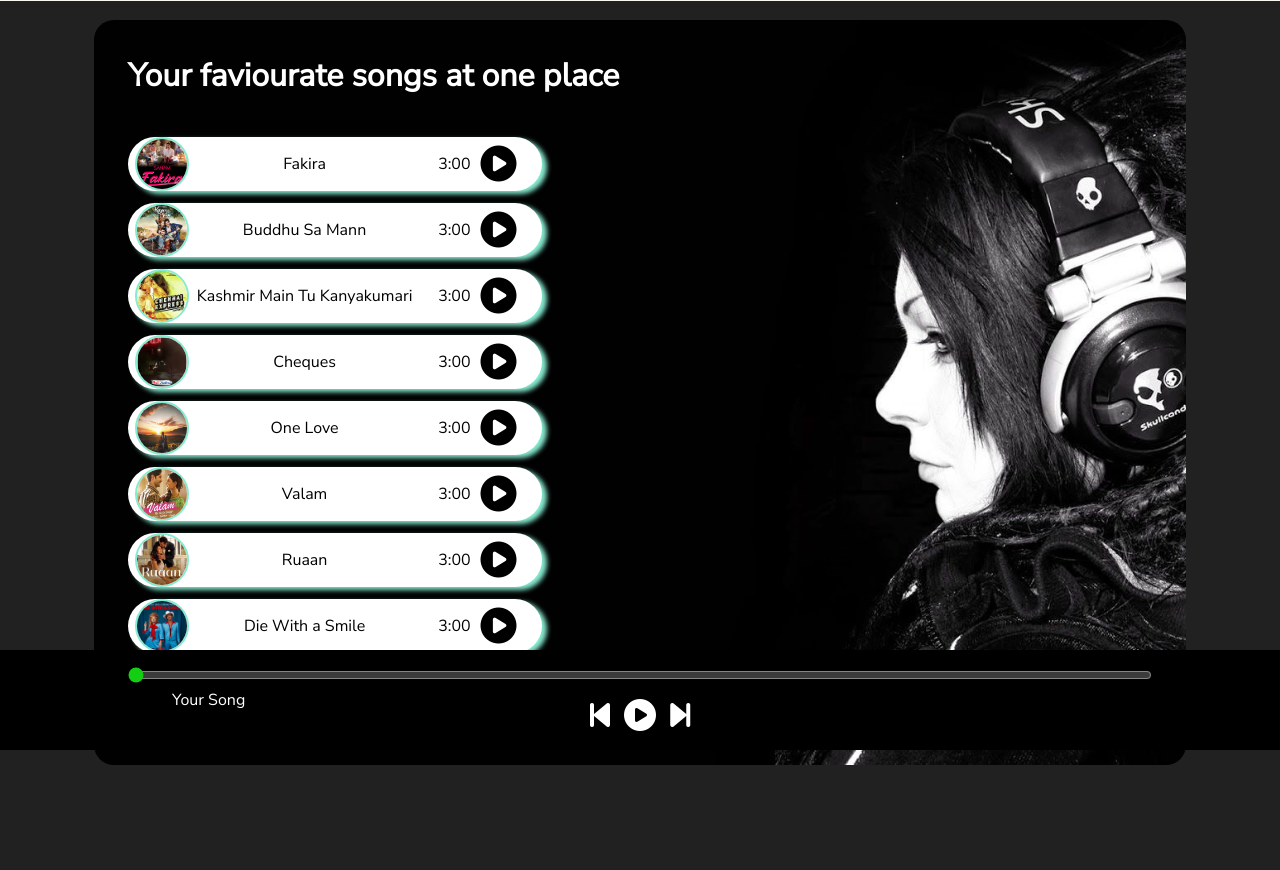
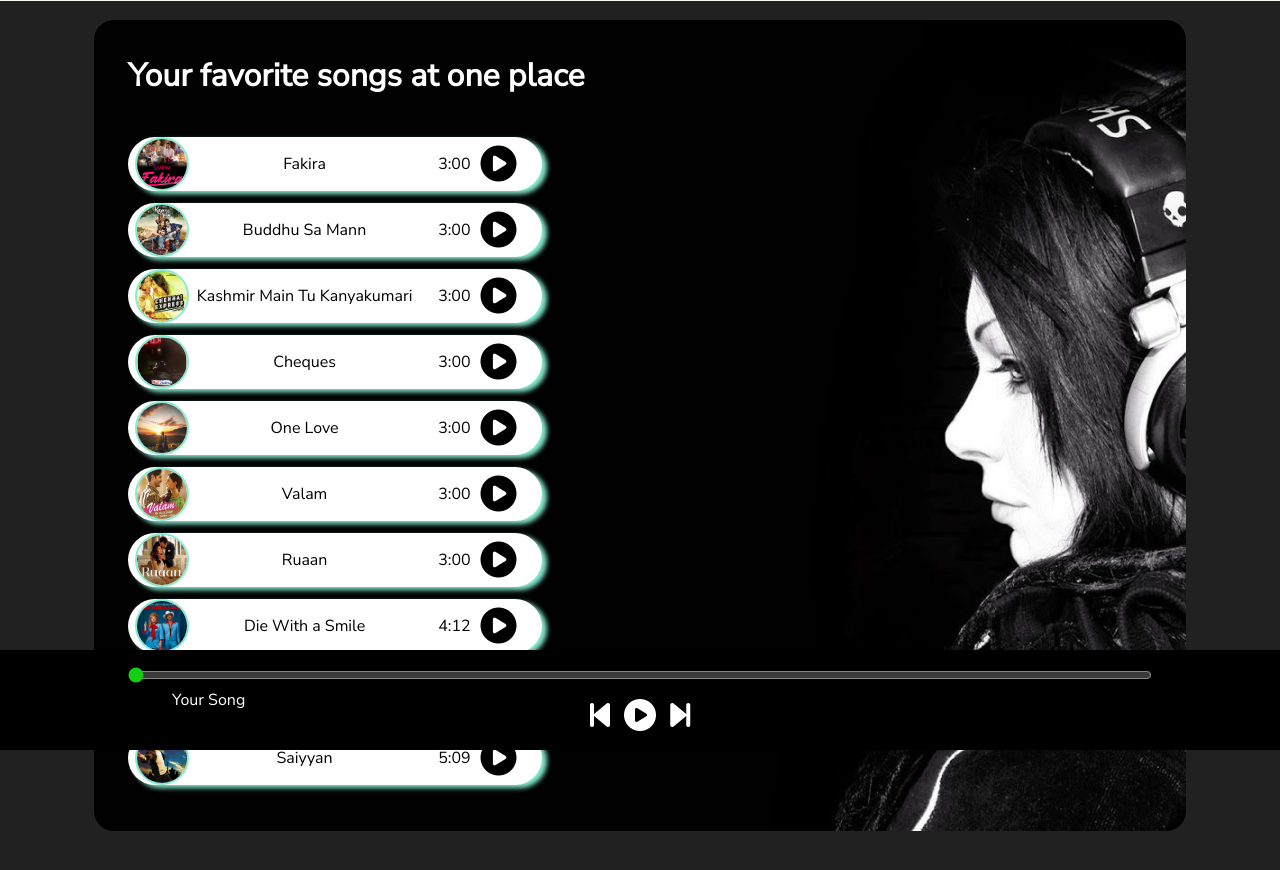
Before and after one commit to Mavricx/Spotify-Clone, a plain HTML site: page index.html in a window 1280 px wide. Shown: the part 50-920 px from the top of the page. Drawn offline with Linux system fonts and the light colour scheme.

Commit message:
added new song

```diff
--- a/index.html
+++ b/index.html
@@ -17,7 +17,7 @@
 
     <div class="container">
       <div class="songList">
-        <h1>Your faviourate songs at one place</h1>
+        <h1>Your favorite songs at one place</h1>
         <div class="songitemContainer">
           <div class="songItem">
             <img src="myCovers/1.jpg" alt="1" />
@@ -80,7 +80,7 @@
             <span class="songName">Die With a Smile</span>
             <span class="songlistplay"
               ><span class="timeStamp"
-                >3:00<i class="fa-solid fa-circle-play songItemPlay"></i></span
+                >4:12<i class="fa-solid fa-circle-play songItemPlay"></i></span
             ></span>
           </div>
           <div class="songItem">
@@ -88,7 +88,15 @@
             <span class="songName">Zoroor</span>
             <span class="songlistplay"
               ><span class="timeStamp"
-                >3:00<i class="fa-solid fa-circle-play songItemPlay"></i></span
+                >3:04<i class="fa-solid fa-circle-play songItemPlay"></i></span
+            ></span>
+          </div>
+          <div class="songItem">
+            <img src="myCovers/9.png" alt="1" />
+            <span class="songName">Saiyyan</span>
+            <span class="songlistplay"
+              ><span class="timeStamp"
+                >5:09<i class="fa-solid fa-circle-play songItemPlay"></i></span
             ></span>
           </div>
         </div>
--- a/script.js
+++ b/script.js
@@ -60,6 +60,12 @@ let songs = [
     songName: "Zaroor",
     filePath: "songs/Zaroor.mp3",
     coverPath: "myCovers/9.png",
+    songNumber: 8,
+  }
+  , {
+    songName: "Saiyyan",
+    filePath: "songs/Saiyyan.mp3",
+    coverPath: "myCovers/10.png",
     songNumber: 8,
   }
 ];
```
Also changed, not shown: myCovers/10.png (added), 1 other file.
